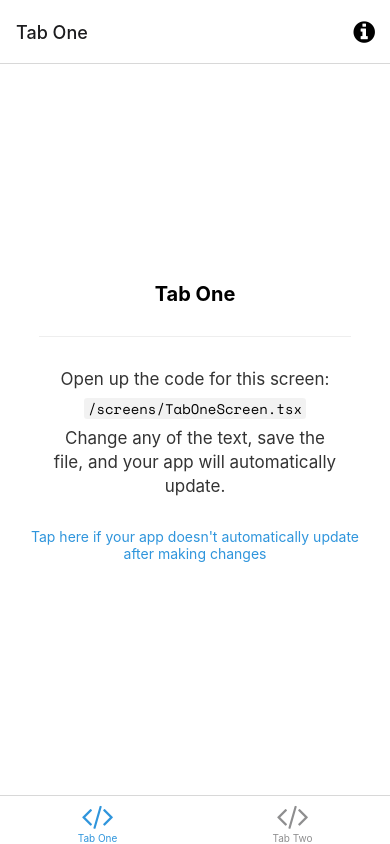
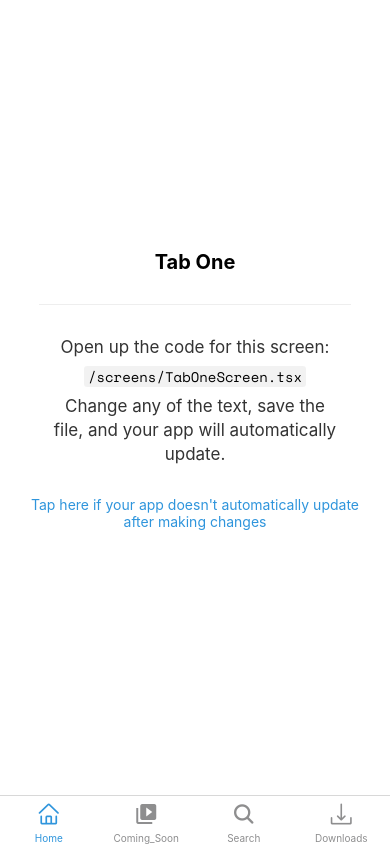
Before and after one commit to jibarozzibehr/NetflixClone, a React Native app: screen /Home in a window 390 px wide. Built offline with nearby package versions, Linux system fonts and the light colour scheme; what expo-linking would draw is missing.

Commit message:
Navigation

```diff
--- a/app.json
+++ b/app.json
@@ -6,7 +6,7 @@
     "orientation": "portrait",
     "icon": "./assets/images/icon.png",
     "scheme": "myapp",
-    "userInterfaceStyle": "automatic",
+    "userInterfaceStyle": "dark",
     "splash": {
       "image": "./assets/images/splash.png",
       "resizeMode": "contain",
--- a/navigation/index.tsx
+++ b/navigation/index.tsx
@@ -16,8 +16,10 @@ import ModalScreen from '../screens/ModalScreen';
 import NotFoundScreen from '../screens/NotFoundScreen';
 import TabOneScreen from '../screens/TabOneScreen';
 import TabTwoScreen from '../screens/TabTwoScreen';
-import { RootStackParamList, RootTabParamList, RootTabScreenProps } from '../types';
+import { HomeStackParamList, RootTabParamList, RootTabScreenProps } from '../types';
 import LinkingConfiguration from './LinkingConfiguration';
+
+import { AntDesign, MaterialIcons, Ionicons } from '@expo/vector-icons';
 
 export default function Navigation({ colorScheme }: { colorScheme: ColorSchemeName }) {
   return (
@@ -33,17 +35,17 @@ export default function Navigation({ colorScheme }: { colorScheme: ColorSchemeNa
  * A root stack navigator is often used for displaying modals on top of all other content.
  * https://reactnavigation.org/docs/modal
  */
-const Stack = createNativeStackNavigator<RootStackParamList>();
+const HomeStack = createNativeStackNavigator<HomeStackParamList>();
 
 function RootNavigator() {
   return (
-    <Stack.Navigator>
-      <Stack.Screen name="Root" component={BottomTabNavigator} options={{ headerShown: false }} />
-      <Stack.Screen name="NotFound" component={NotFoundScreen} options={{ title: 'Oops!' }} />
-      <Stack.Group screenOptions={{ presentation: 'modal' }}>
-        <Stack.Screen name="Modal" component={ModalScreen} />
-      </Stack.Group>
-    </Stack.Navigator>
+    <HomeStack.Navigator>
+      <HomeStack.Screen
+        name="HomeScreen"
+        component={BottomTabNavigator}
+        options={{ headerShown: false }}
+      />
+    </HomeStack.Navigator>
   );
 }
 
@@ -58,50 +60,44 @@ function BottomTabNavigator() {
 
   return (
     <BottomTab.Navigator
-      initialRouteName="TabOne"
+      initialRouteName="Home"
       screenOptions={{
         tabBarActiveTintColor: Colors[colorScheme].tint,
       }}>
+
       <BottomTab.Screen
-        name="TabOne"
+        name="Home"
         component={TabOneScreen}
-        options={({ navigation }: RootTabScreenProps<'TabOne'>) => ({
-          title: 'Tab One',
-          tabBarIcon: ({ color }) => <TabBarIcon name="code" color={color} />,
-          headerRight: () => (
-            <Pressable
-              onPress={() => navigation.navigate('Modal')}
-              style={({ pressed }) => ({
-                opacity: pressed ? 0.5 : 1,
-              })}>
-              <FontAwesome
-                name="info-circle"
-                size={25}
-                color={Colors[colorScheme].text}
-                style={{ marginRight: 15 }}
-              />
-            </Pressable>
-          ),
-        })}
+        options={{
+          tabBarIcon: ({color}) => <AntDesign name="home" size={24} color={color} />,
+          headerShown: false
+        }}
       />
+
       <BottomTab.Screen
-        name="TabTwo"
+        name="Coming_Soon"
         component={TabTwoScreen}
         options={{
-          title: 'Tab Two',
-          tabBarIcon: ({ color }) => <TabBarIcon name="code" color={color} />,
+          tabBarIcon: ({color}) => <MaterialIcons name="video-library" size={24} color={color} />
         }}
       />
+
+      <BottomTab.Screen
+        name="Search"
+        component={TabTwoScreen}
+        options={{
+          tabBarIcon: ({color}) => <Ionicons name="search" size={24} color={color} />
+        }}
+      />
+
+      <BottomTab.Screen
+        name="Downloads"
+        component={TabTwoScreen}
+        options={{
+          tabBarIcon: ({color}) => <AntDesign name="download" size={24} color={color} />
+        }}
+      />
+
     </BottomTab.Navigator>
   );
 }
-
-/**
- * You can explore the built-in icon families and icons on the web at https://icons.expo.fyi/
- */
-function TabBarIcon(props: {
-  name: React.ComponentProps<typeof FontAwesome>['name'];
-  color: string;
-}) {
-  return <FontAwesome size={30} style={{ marginBottom: -3 }} {...props} />;
-}
```
Also changed, not shown: types.tsx (+12 -8 lines).
